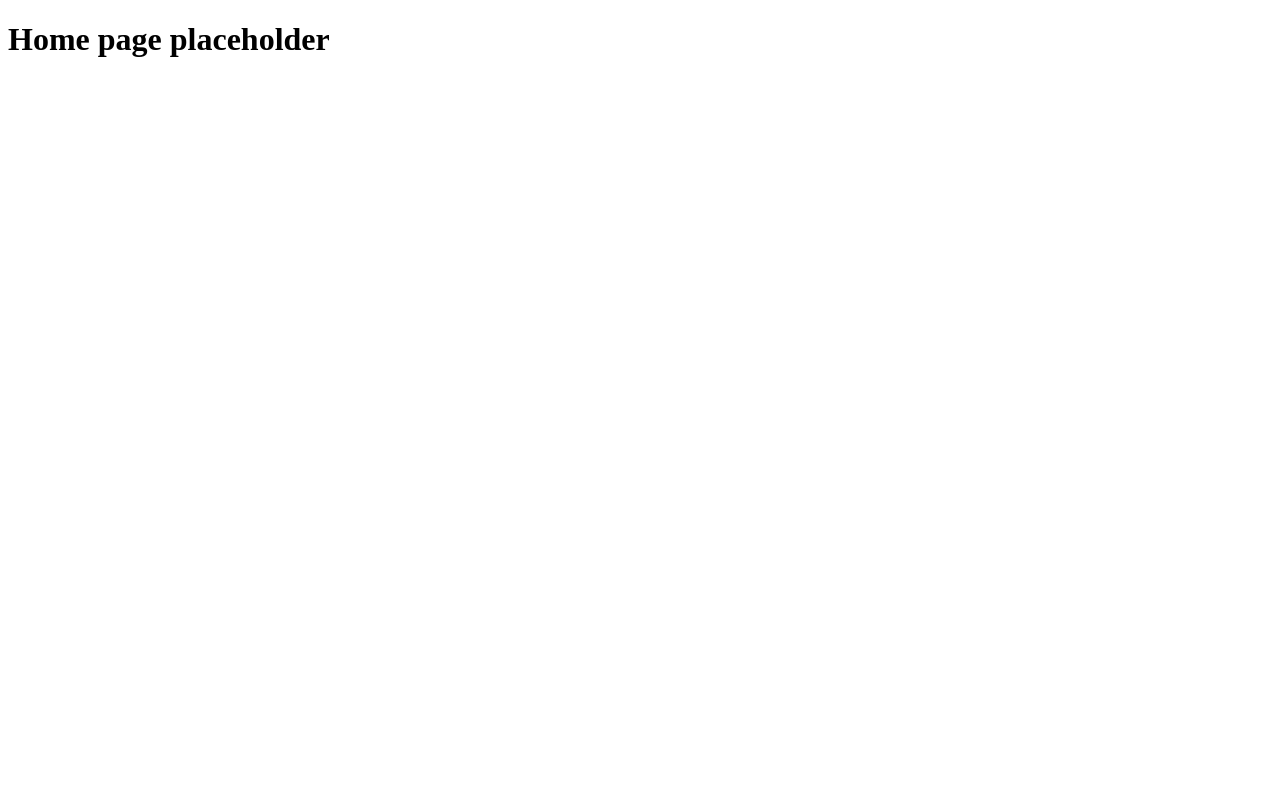
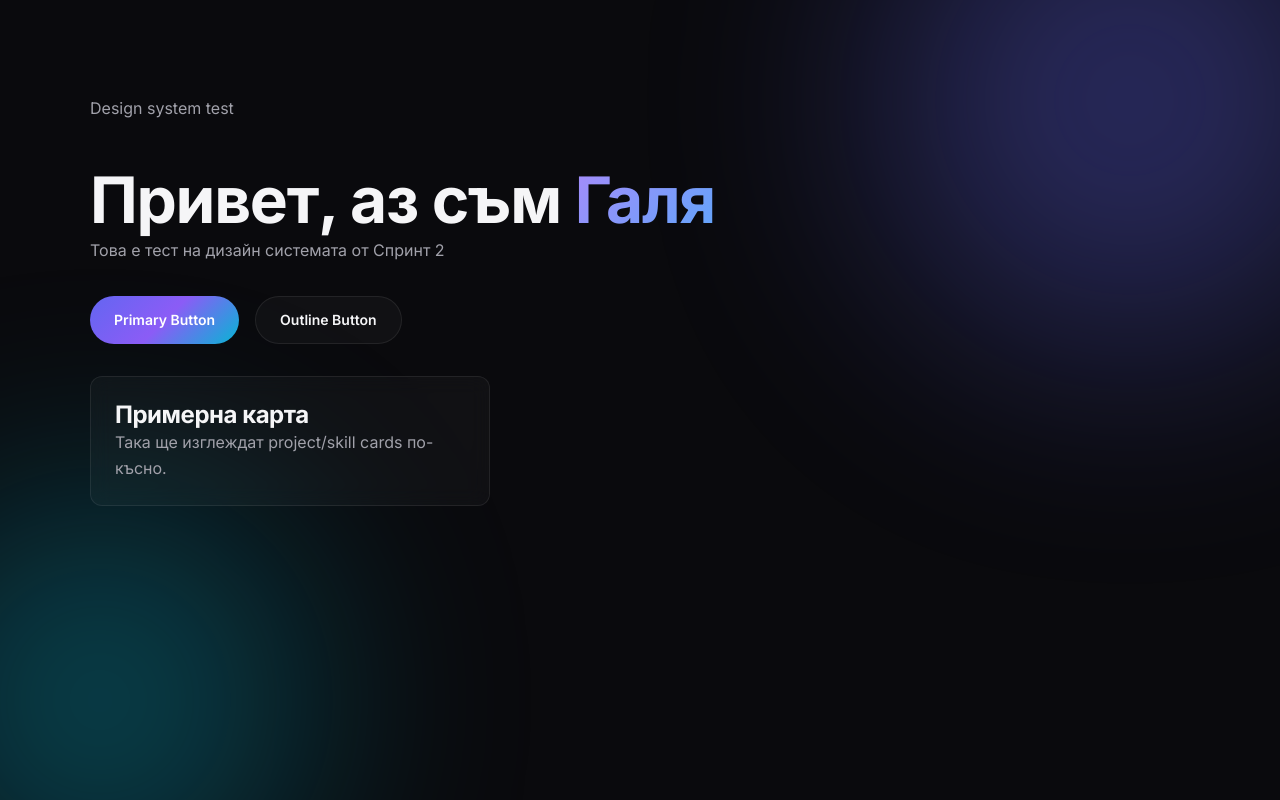
Before and after one commit to gstefanova42/gstefanova42.github.io, a plain HTML site: page index.html in a window 1280 px wide. Drawn offline with Linux system fonts and the light colour scheme.

Commit message:
Add CSS design system: colors, typography, buttons, glow background

```diff
--- a/css/style.css
+++ b/css/style.css
@@ -1 +1,184 @@
-/* Design system and styles go here — Sprint 2 */
+:root {
+    --bg: #0a0a0d;
+    --bg-elevated: #16161d;
+    --text: #f5f5f7;
+    --text-muted: #a1a1aa;
+    --border: rgba(255, 255, 255, 0.08);
+
+    --gradient-primary: linear-gradient(135deg, #6366f1, #8b5cf6, #06b6d4);
+    --gradient-text: linear-gradient(135deg, #a78bfa, #60a5fa);
+
+    --space-xs: 0.5rem;
+    --space-sm: 1rem;
+    --space-md: 1.5rem;
+    --space-lg: 2.5rem;
+    --space-xl: 4rem;
+    --space-2xl: 6rem;
+
+    --font-base: 'Inter', system-ui, -apple-system, sans-serif;
+    --text-sm: 0.875rem;
+    --text-base: 1rem;
+    --text-lg: 1.25rem;
+    --text-xl: 1.5rem;
+    --text-2xl: 2rem;
+    --text-3xl: 3rem;
+    --text-4xl: 4rem;
+
+    --container-max: 1100px;
+    --radius-sm: 8px;
+    --radius-md: 12px;
+    --radius-lg: 999px;
+
+}
+
+*,
+*::before,
+*::after {
+    box-sizing: border-box;
+}
+
+* {
+    margin: 0;
+    padding: 0;
+}
+
+html {
+    scroll-behavior: smooth;
+}
+
+img{
+    max-width: 100%;
+    display: block;
+}
+
+a{
+    color: inherit;
+    text-decoration: none;
+}
+
+ul {
+    list-style: none;
+}
+
+body {
+    font-family: var(--font-base);
+    font-size: var(--text-base);
+    line-height: 1.6;
+    color: var(--text);
+    background-color: var(--bg);
+    min-height: 100vh;
+    overflow-x: hidden;
+}
+
+body::before,
+body::after {
+    content: '';
+    position: fixed;
+    border-radius: 50%;
+    filter: blur(120px);
+    opacity: 0.35;
+    pointer-events: none;
+    z-index: -1;
+}
+
+body::before {
+    width: 500px;
+    height: 500px;
+    top: -150px;
+    right: -100px;
+    background: #6366f1;
+}
+
+body::after {
+    width: 400px;
+    height: 400px;
+    bottom: -100px;
+    left: -100px;
+    background: #06b6d4;
+}
+
+h1, h2, h3 {
+    line-height: 1.2;
+    font-weight: 700;
+    letter-spacing: -0.02em;
+}
+
+h1 {
+    font-size: clamp(2.5rem, 5vw, var(--text-4xl));
+}
+
+h2 {
+    font-size: clamp(1.75rem, 3vw, var(--text-3xl));
+}
+
+h3 {
+    font-size: var(--text-xl);
+}
+
+p {
+    color: var(--text-muted);
+}
+
+.text-gradient {
+    background: var(--gradient-text);
+    -webkit-background-clip: text;
+    background-clip: text;
+    color: transparent;
+}
+
+.container {
+    width: min(100% - 2rem, var(--container-max));
+    margin-inline: auto;
+}
+
+.section {
+    padding-block: var(--space-2xl);
+}
+
+.section-title {
+    margin-bottom: var(--space-md);
+}
+
+.section-subtitle {
+    max-width: 600px;
+    margin-bottom: var(--space-lg);
+}
+
+.btn {
+    display: inline-flex;
+    align-items: center;
+    justify-content: center;
+    gap: var(--space-xs);
+    padding: 0.75rem 1.5rem;
+    border-radius: var(--radius-lg);
+    font-weight: 600;
+    font-size: var(--text-sm);
+    transition: transform 0.2s ease, opacity 0.2s ease;
+}
+
+.btn:hover {
+    transform: translateY(-2px);
+}
+
+.btn-primary {
+    background: var(--gradient-primary);
+    color: white;
+}
+
+.btn-outline {
+    border: 1px solid var(--border);
+    background: rgba(255, 255, 255, 0.03);
+    color: var(--text);
+}
+
+.btn-outline:hover {
+    border-color: var(--gradient-primary);
+}
+
+.card {
+    background: rgba(255, 255, 255, 0.03);
+    border: 1px solid var(--border);
+    border-radius: var(--radius-md);
+    padding: var(--space-md);
+    backdrop-filter: blur(10px);
+}
--- a/index.html
+++ b/index.html
@@ -4,11 +4,30 @@
   <meta charset="UTF-8">
   <meta name="viewport" content="width=device-width, initial-scale=1.0">
   <title>Galq | Portfolio</title>
+  <link rel="preconnect" href="https://fonts.googleapis.com">
+  <link rel="preconnect" href="https://fonts.gstatic.com" crossorigin>
+  <link href="https://fonts.googleapis.com/css2?family=Inter:wght@400;500;600;700&display=swap" rel="stylesheet">
   <link rel="stylesheet" href="css/style.css">
 </head>
 <body>
 
-  <h1>Home page placeholder</h1>
+  <main class="section">
+    <div class="container">
+      <p class="section-subtitle">Design system test</p>
+      <h1>Привет, аз съм <span class="text-gradient">Галя</span></h1>
+      <p> Това е тест на дизайн системата от Спринт 2</p>
+
+      <div style="margin-top: 2rem; display: flex; gap: 1rem; flex-wrap: wrap;">
+        <a class="btn btn-primary" href="#">Primary Button</a>
+        <a class="btn btn-outline" href="#">Outline Button</a>
+      </div>
+
+      <div class="card" style="margin-top: 2rem; max-width: 400px;">
+        <h3> Примерна карта</h3>
+        <p>Така ще изглеждат project/skill cards по-късно.</p>
+      </div>
+    </div>
+  </main>
 
   <script src="js/main.js"></script>
 </body>
```
Also changed, not shown: projects.html (+3 -0 lines).
